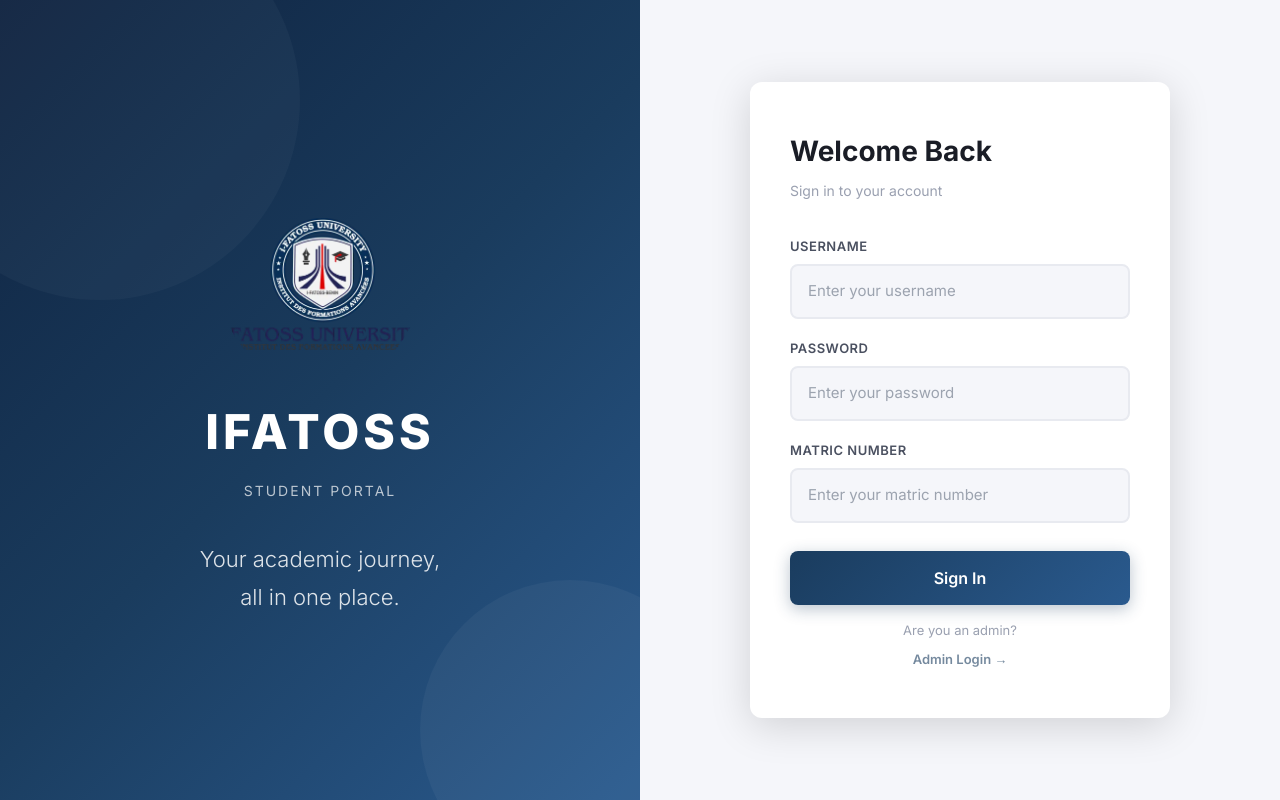
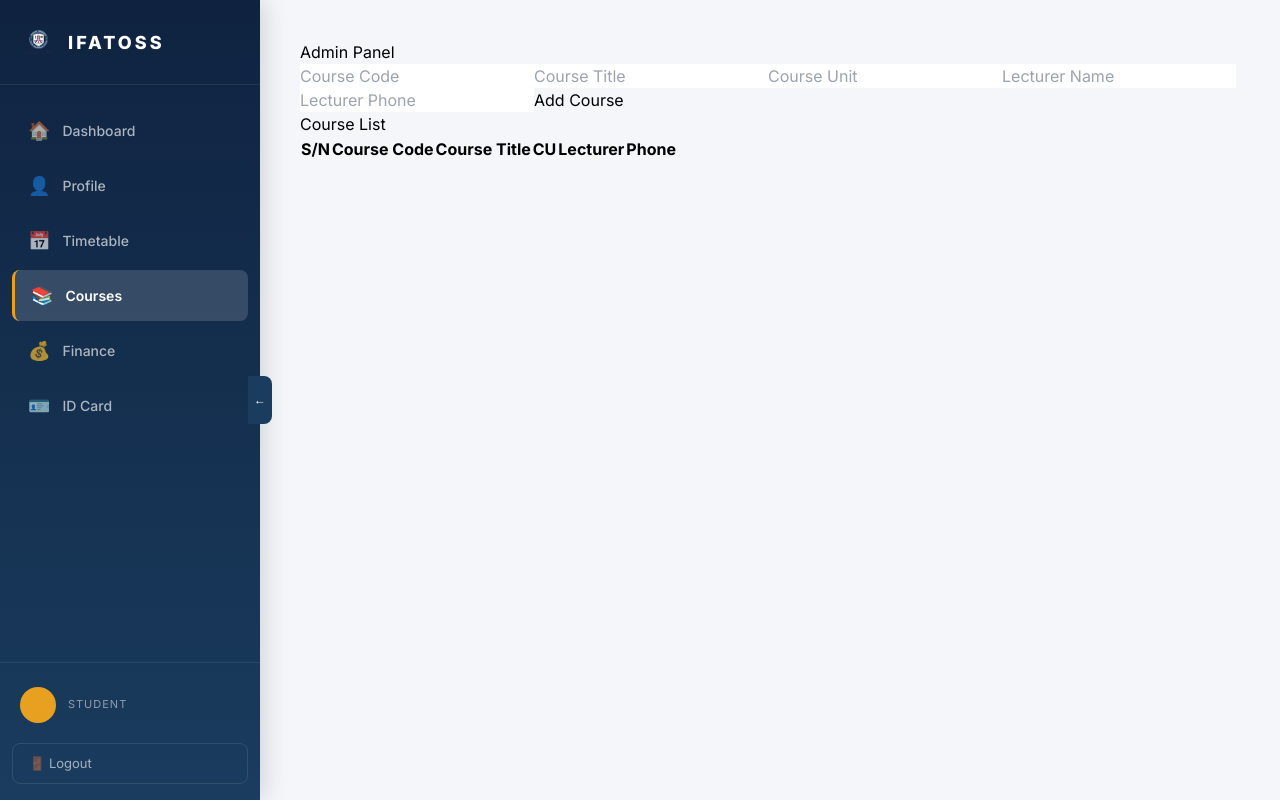
Before and after one commit to I-FADEV/Student-Portal-Frontend-, a React (Vite) app: page /student/courses in a window 1280 px wide. Before the commit this address led to /. Built offline with nearby package versions, Linux system fonts and the light colour scheme.

Commit message:
Courses added and functions has been inputted

```diff
--- a/package.json
+++ b/package.json
@@ -28,6 +28,6 @@
     "globals": "^17.4.0",
     "postcss": "^8.5.10",
     "tailwindcss": "^3.4.19",
-    "vite": "^8.0.4"
+    "vite": "^8.0.8"
   }
 }
--- a/src/App.jsx
+++ b/src/App.jsx
@@ -60,11 +60,11 @@
       <Route
         path="/student/courses"
         element={
-          <ProtectedRoute allowedRoles={['student']}>
+
             <StudentLayout>
               <Courses />
             </StudentLayout>
-          </ProtectedRoute>
+
         }
       />
       <Route
--- a/src/pages/student/Courses.jsx
+++ b/src/pages/student/Courses.jsx
@@ -0,0 +1,108 @@
+import React, { useState } from "react";
+
+export default function Courses() {
+  const [courses, setCourses] = useState([]);
+  const [form, setForm] = useState({
+    code: "",
+    title: "",
+    unit: "",
+    lecturer: "",
+    phone: "",
+  });
+
+  const handleChange = (e) => {
+    setForm({ ...form, [e.target.name]: e.target.value });
+  };
+
+  const addCourse = () => {
+    if (!form.code || !form.title) return;
+    setCourses([...courses, form]);
+    setForm({ code: "", title: "", unit: "", lecturer: "", phone: "" });
+  };
+
+  return (
+    <div className="p-6 grid grid-cols-1 md:grid-cols-2 gap-6">
+      {/* ADMIN SIDE */}
+      <div className="bg-white shadow-xl rounded-2xl p-4">
+        <h2 className="text-xl font-bold mb-4">Admin Panel</h2>
+
+        <input
+          name="code"
+          placeholder="Course Code"
+          value={form.code}
+          onChange={handleChange}
+          className="border p-2 w-full mb-2"
+        />
+
+        <input
+          name="title"
+          placeholder="Course Title"
+          value={form.title}
+          onChange={handleChange}
+          className="border p-2 w-full mb-2"
+        />
+
+        <input
+          name="unit"
+          placeholder="Course Unit"
+          value={form.unit}
+          onChange={handleChange}
+          className="border p-2 w-full mb-2"
+        />
+
+        <input
+          name="lecturer"
+          placeholder="Lecturer Name"
+          value={form.lecturer}
+          onChange={handleChange}
+          className="border p-2 w-full mb-2"
+        />
+
+        <input
+          name="phone"
+          placeholder="Lecturer Phone"
+          value={form.phone}
+          onChange={handleChange}
+          className="border p-2 w-full mb-2"
+        />
+
+        <button
+          onClick={addCourse}
+          className="bg-blue-600 text-white px-4 py-2 rounded-xl"
+        >
+          Add Course
+        </button>
+      </div>
+
+      {/* STUDENT SIDE */}
+      <div className="bg-white shadow-xl rounded-2xl p-4 overflow-x-auto">
+        <h2 className="text-xl font-bold mb-4">Course List</h2>
+
+        <table className="min-w-full border border-gray-300">
+          <thead>
+            <tr className="bg-gray-200 text-left">
+              <th className="p-2 border">S/N</th>
+              <th className="p-2 border">Course Code</th>
+              <th className="p-2 border">Course Title</th>
+              <th className="p-2 border">CU</th>
+              <th className="p-2 border">Lecturer</th>
+              <th className="p-2 border">Phone</th>
+            </tr>
+          </thead>
+          <tbody>
+            {courses.map((c, index) => (
+              <tr key={index} className="text-sm">
+                <td className="p-2 border">{index + 1}</td>
+                <td className="p-2 border">{c.code}</td>
+                <td className="p-2 border">{c.title}</td>
+                <td className="p-2 border">{c.unit}</td>
+                <td className="p-2 border">{c.lecturer}</td>
+                <td className="p-2 border">{c.phone}</td>
+              </tr>
+            ))}
+          </tbody>
+        </table>
+      </div>
+    </div>
+  );
+}
--- a/src/pages/student/Dashboard.jsx
+++ b/src/pages/student/Dashboard.jsx
@@ -0,0 +1,9 @@
+function Dashboard() {
+    return (
+        <div>
+            <h1>Dashboard Page</h1>
+            <p>This is where students can view their Dashboard.</p>
+        </div>
+    )
+}
+export default Dashboard
--- a/src/pages/student/Finance.jsx
+++ b/src/pages/student/Finance.jsx
@@ -0,0 +1,9 @@
+function Finances() {
+    return (
+        <div>
+            <h1>Finances Page</h1>
+            <p>This is where students can view their Finances.</p>
+        </div>
+    )
+}
+export default Finances
--- a/src/pages/student/Profile.jsx
+++ b/src/pages/student/Profile.jsx
@@ -0,0 +1,11 @@
+// import { Profiler } from "react"
+
+function Profile() {
+    return (
+        <div>
+            <h1>Profile Page</h1>
+            <p>This is where students can view their Profile.</p>
+        </div>
+    )
+}
+export default Profile
```
Also changed, not shown: 1 other file (tests, documents, lock files or other folders).
